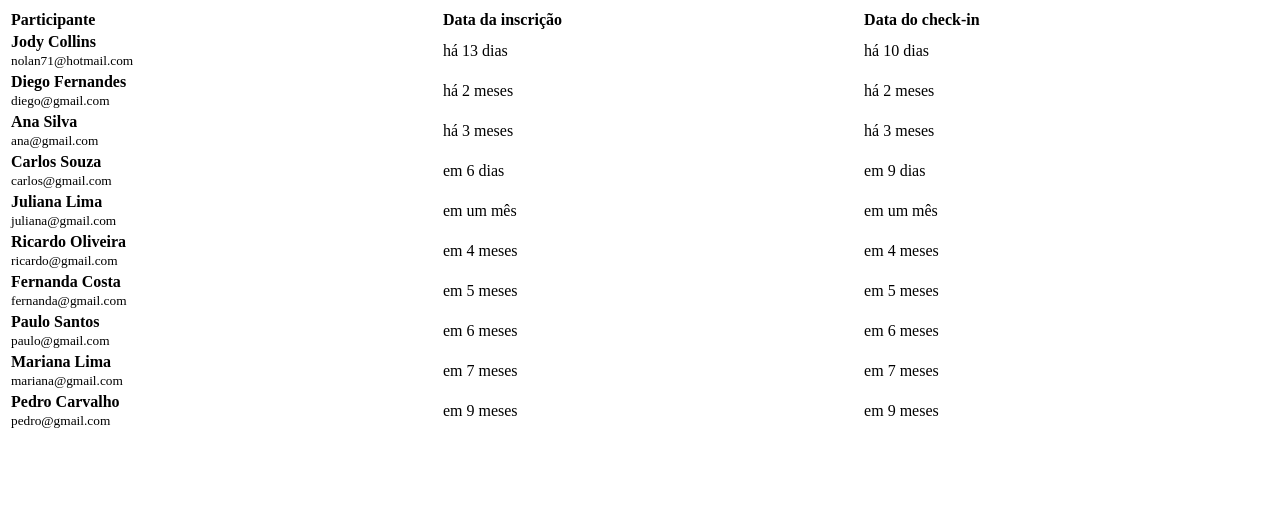
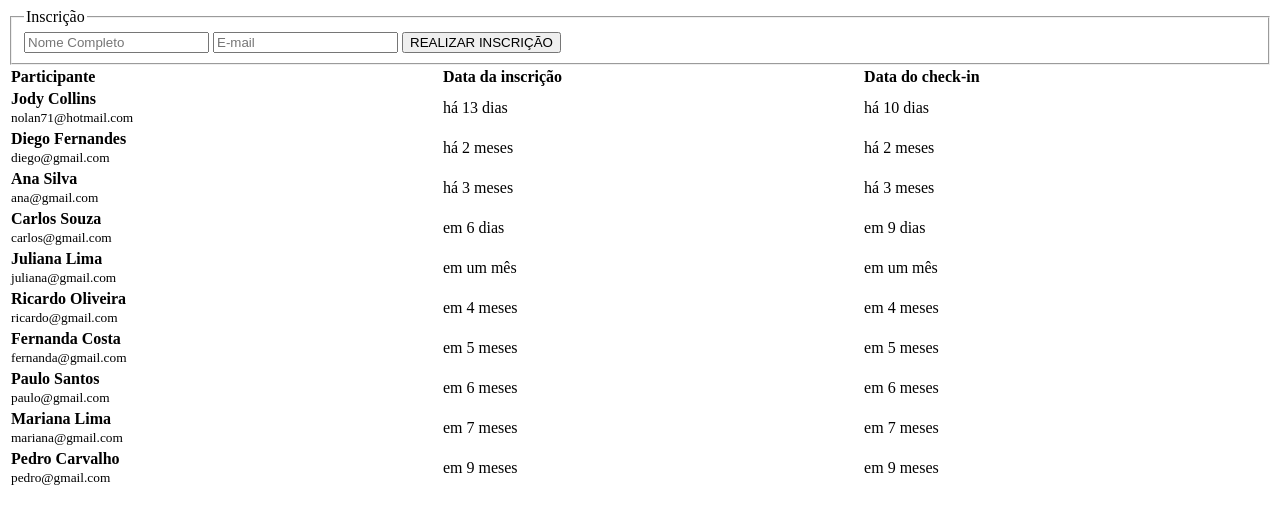
Before and after one commit to brendavit0ria/pass.in, a plain HTML site: page index.html in a window 1280 px wide. Drawn offline with nearby package versions, Linux system fonts and the light colour scheme.

Commit message:
feat: add form for participant registration

```diff
--- a/index.html
+++ b/index.html
@@ -3,14 +3,30 @@
 <head>
   <meta charset="UTF-8">
   <meta name="viewport" content="width=device-width, initial-scale=1.0">
+  <link rel="preconnect" href="https://fonts.googleapis.com">
+  <link rel="preconnect" href="https://fonts.gstatic.com" crossorigin>
+  <link href="https://fonts.googleapis.com/css2?family=Roboto:ital,wght@0,100;0,300;0,400;0,500;0,700;0,900;1,100;1,300;1,400;1,500;1,700;1,900&display=swap" rel="stylesheet">
   <script src="https://cdn.jsdelivr.net/npm/dayjs@1/dayjs.min.js"></script>
   <script src="https://cdn.jsdelivr.net/npm/dayjs@1/plugin/relativeTime.js"></script>
   <script>dayjs.extend(window.dayjs_plugin_relativeTime)</script>
   <script src="https://cdn.jsdelivr.net/npm/dayjs@1/locale/pt-br.js"></script>
   <script>dayjs.locale('pt-br')</script>
+  <link rel="stylesheet" href="css/style.css">
   <title>Sistema de check-in</title>
 </head>
 <body>
+
+  <form onsubmit="addParticipants(event)">
+    <fieldset>
+      <legend>Inscrição</legend>
+      <div>
+        <input type="text" placeholder="Nome Completo" name="name" required>
+        <input type="email" placeholder="E-mail" name="email" required>
+        <button>REALIZAR INSCRIÇÃO</button>
+      </div>
+    </fieldset>
+  </form>
+
   <table width="100%">
      <thead style="text-align: left;">
       <tr>
```
